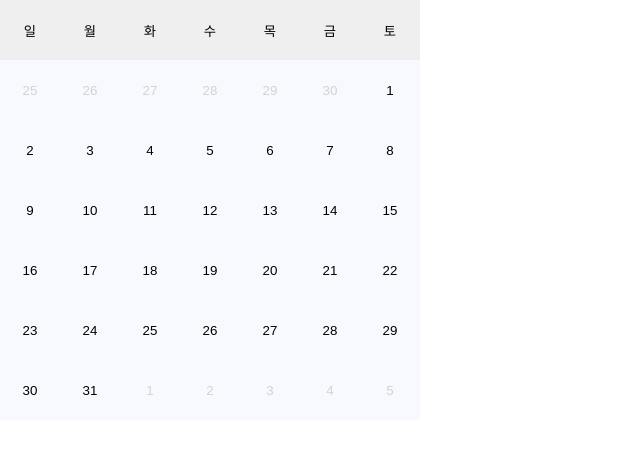
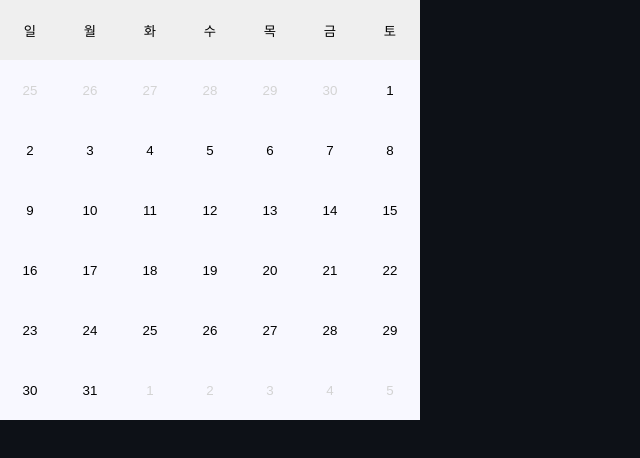
Before and after one commit to NEARworld/dynamic_calendar, a React (Vite) app: page / in a window 1280 px wide. Shown: the top 458 px of the page, without its empty margins (0-640 px from the left). Built offline with nearby package versions, Linux system fonts and the light colour scheme.

Commit message:
add background color to body and grid container

```diff
--- a/src/App.css
+++ b/src/App.css
@@ -1,3 +1,4 @@
 body {
   margin: 0;
+  background-color: #0d1117;
 }
--- a/src/App.tsx
+++ b/src/App.tsx
@@ -93,13 +93,14 @@ function App() {
     [],
   );
 
-  console.log(clickedNthRow);
   return (
     <div
       style={{
         display: "grid",
+        width: `${7 * ROW_HEIGHT}px`,
+        backgroundColor: "white",
+        transition: "0.5s, height ease-in-out 0.5s",
         height: clickedNthRow ? `${2 * ROW_HEIGHT}px` : `${7 * ROW_HEIGHT}px`,
-        transition: "0.5s, height ease-in-out 0.5s",
       }}
     >
       <Row
```
